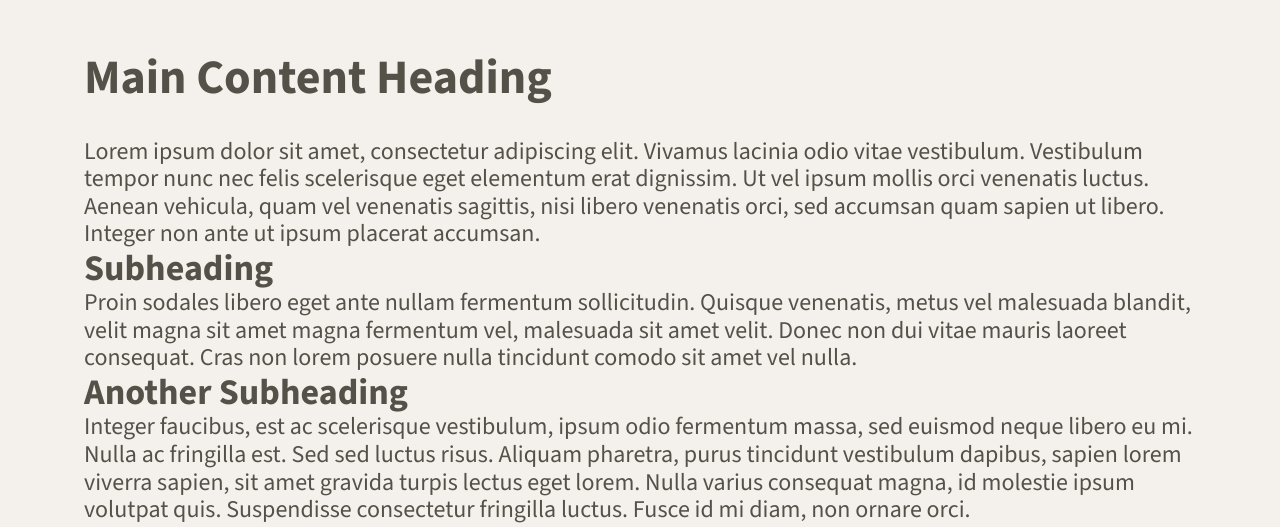
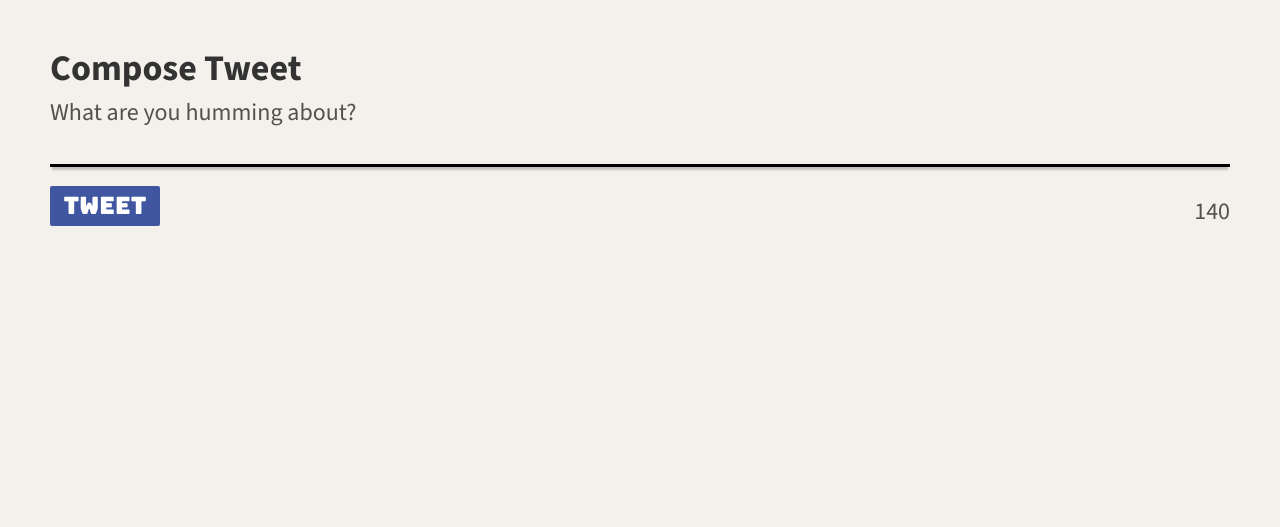
Before and after one commit to mig1991/tweeter, a website: page public/index.html in a window 1280 px wide. Shown: the part 522-1049 px from the top of the page. After the commit the page ends 800 px from the top, so only its background shows below. Drawn offline with nearby package versions, Linux system fonts and the light colour scheme.

Commit message:
styled the form

```diff
--- a/public/index.html
+++ b/public/index.html
@@ -22,6 +22,8 @@
 
     <!-- App JS -->
     <script type="text/javascript" src="/scripts/client.js"></script>
+    <!-- new tweet form -->
+    <link rel="stylesheet" href="/styles/new-tweet.css" type="text/css" />
 
   </head>
 
@@ -39,15 +41,20 @@
     <img src="/images/profile-hex.png" alt="Profile Avatar" class="header-avatar">
     <h2>Your Name</h2> <!-- Ensure proper heading for the name -->
 </header>
+
 <main>
-  <h1>Main Content Heading</h1>
-  <p>Lorem ipsum dolor sit amet, consectetur adipiscing elit. Vivamus lacinia odio vitae vestibulum. Vestibulum tempor nunc nec felis scelerisque eget elementum erat dignissim. Ut vel ipsum mollis orci venenatis luctus. Aenean vehicula, quam vel venenatis sagittis, nisi libero venenatis orci, sed accumsan quam sapien ut libero. Integer non ante ut ipsum placerat accumsan.</p>
-  <h2>Subheading</h2>
-  <p>Proin sodales libero eget ante nullam fermentum sollicitudin. Quisque venenatis, metus vel malesuada blandit, velit magna sit amet magna fermentum vel, malesuada sit amet velit. Donec non dui vitae mauris laoreet consequat. Cras non lorem posuere nulla tincidunt comodo sit amet vel nulla.</p>
-  <h2>Another Subheading</h2>
-  <p>Integer faucibus, est ac scelerisque vestibulum, ipsum odio fermentum massa, sed euismod neque libero eu mi. Nulla ac fringilla est. Sed sed luctus risus. Aliquam pharetra, purus tincidunt vestibulum dapibus, sapien lorem viverra sapien, sit amet gravida turpis lectus eget lorem. Nulla varius consequat magna, id molestie ipsum volutpat quis. Suspendisse consectetur fringilla luctus. Fusce id mi diam, non ornare orci.</p>
-  <h2>Final Thoughts</h2>
-  <p>Pellentesque habitant morbi tristique senectus et netus et malesuada fames ac turpis egestas. Vivamus quis tincidunt dolor. Fusce nec tellus sed augue semper porta. Mauris massa. Vestibulum lacinia arcu eget nulla. Class aptent taciti sociosqu ad litora torquent per conubia nostra, per inceptos himenaeos.</p>
+  <!-- The section for new tweet form is correctly placed inside the main tag -->
+  <section class="new-tweet">
+    <h2>Compose Tweet</h2>
+    <form>
+      <label for="tweet-text">What are you humming about?</label>
+      <textarea name="text" id="tweet-text"></textarea>
+      <div class="form-controls">
+        <button type="submit">Tweet</button>
+        <output name="counter" class="counter" for="tweet-text">140</output>
+      </div>
+    </form>
+  </section>
 </main>
     <!-- Page-specific (main) content here -->
     <!-- <main class="container"></main> -->
--- a/public/styles/layout.css
+++ b/public/styles/layout.css
@@ -29,9 +29,9 @@ nav > span {
  */
 
   main {
-  width: 90%; /* Sets the width to 90% of its parent element, typically the body */
+  width: 100%; /* Sets the width to 90% of its parent element, typically the body */
   margin: 0 auto; /* Centers the main block horizontally */
   background-color: inherit; /* Inherits the background color from the body element */
-  padding: 20px; /* Adds padding inside the main element for better content spacing */
+  padding: 30px; /* Adds padding inside the main element for better content spacing */
   box-sizing: border-box; /* Includes padding and border in the element's total width and height */
 }
--- /dev/null
+++ b/public/styles/new-tweet.css
@@ -0,0 +1,88 @@
+/* Global reset for padding, margin, and box-sizing */
+*, *::before, *::after {
+  margin: 0;
+  padding: 0;
+  box-sizing: border-box;
+}
+
+html, body {
+  width: 100%;
+  height: 100%;
+}
+
+header, .new-tweet {
+  width: 100%; /* Ensures header and section take full width */
+}
+
+.new-tweet {
+  display: flex;
+  flex-direction: column;
+  background-color: inherit;
+  padding: 20px;
+  /* box-shadow: 0 2px 4px rgba(0,0,0,0.1); */
+}
+
+/* Other styles remain the same */
+
+
+.new-tweet h2 {
+  color: #333;
+  font-family: 'Source Sans 3', sans-serif;
+  margin-bottom: 10px;
+}
+
+.new-tweet form {
+  display: flex;
+  flex-direction: column;
+}
+
+#tweet-text {
+  font-family: 'Source Sans 3', sans-serif;
+  padding: 5px 10px;
+  border: none;  /* Removes all borders except the bottom one */
+  border-bottom: 3px solid black;  /* Solid bottom border */
+  background-color: transparent;
+  height: 40px;
+  width: 100%;
+  box-sizing: border-box;
+  resize: none;
+
+  /* Applying shadow only to the bottom border */
+  box-shadow: 0px 5px 2px -2px rgba(0, 0, 0, 0.2);
+}
+
+#tweet-text:focus {
+  outline: none; /* Removes the default focus outline */
+
+}
+
+.new-tweet button {
+  font-family: 'Bungee', sans-serif; /* Bungee font for the button */
+  background-color: #4056A1;
+  color: white;
+  border: none;
+  /* padding: 10px 20px; */
+  border-radius: 2px;
+  cursor: pointer;
+  width: 110px; /* Fixed width */
+  height: 40px;
+  align-self: flex-start; /* Align to the left */
+  margin-top: 19px;
+
+}
+
+.new-tweet button:hover {
+  background-color: #45a049;
+}
+
+.new-tweet .counter {
+  text-align: right;
+  font-family: 'Source Sans 3', sans-serif;
+  align-self: flex-end; /* Align to the right */
+  margin-left: auto; /* Pushes it to the right */
+}
+
+.form-controls {
+  display: flex;
+  justify-content: space-between; /* Space between button and counter */
+}
--- a/server/data-files/initial-tweets.json
+++ b/server/data-files/initial-tweets.json
@@ -8,7 +8,7 @@
     "content": {
       "text": "If I have seen further it is by standing on the shoulders of giants"
     },
-    "created_at": 1713678669785
+    "created_at": 1713739315327
   },
   {
     "user": {
@@ -19,6 +19,6 @@
     "content": {
       "text": "Je pense , donc je suis"
     },
-    "created_at": 1713765069785
+    "created_at": 1713825715327
   }
 ]
```
Also changed, not shown: public/scripts/composer-char-counter.js (added).
